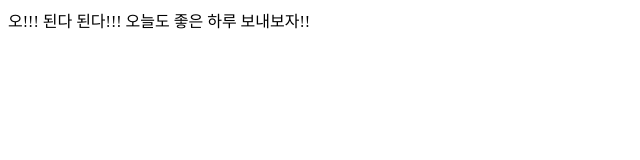
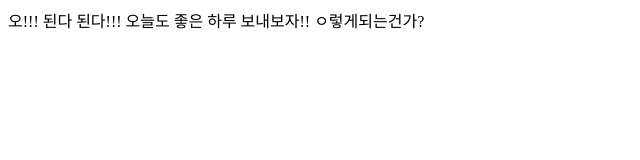
Before and after one commit to lionkim87/code, a plain HTML site: page ex.html in a window 1280 px wide. Shown: the whole page, without its empty margins (0-640 px from the left). Drawn offline with Linux system fonts and the light colour scheme.

Commit message:
good job

```diff
--- a/ex.html
+++ b/ex.html
@@ -5,6 +5,6 @@
     <title>근성으로 해보자.</title>
 </head>
 <body>
-오!!! 된다 된다!!! 오늘도 좋은 하루 보내보자!!
+오!!! 된다 된다!!! 오늘도 좋은 하루 보내보자!! ㅇ렇게되는건가?
 </body>
 </html>
```
